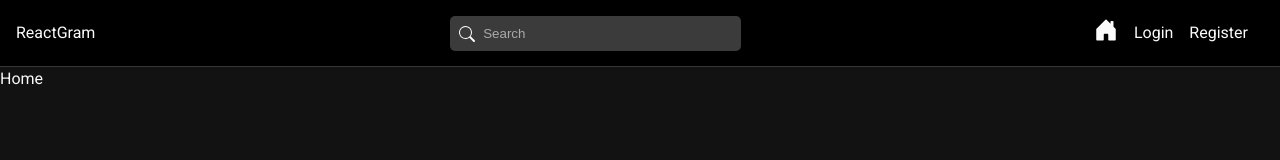
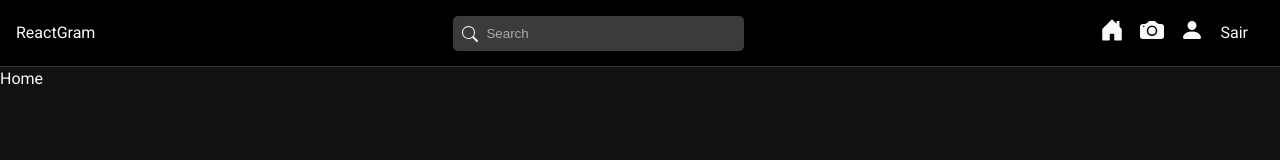
Before and after one commit to MateusGurgel/ReactGram-Front, a React (Vite) app: page / in a window 1280 px wide. Shown: the top 160 px of the page. Built offline with nearby package versions, Linux system fonts and the light colour scheme; sample sign-in values are in the browser's storage.

Commit message:
auth added

```diff
--- a/src/layouts/Navbar/Navbar.tsx
+++ b/src/layouts/Navbar/Navbar.tsx
@@ -8,7 +8,16 @@
   BsFillCameraFill,
 } from "react-icons/bs";
 
+// Hooks
+import { useState } from "react";
+import { useAuth } from "../../hooks/useAuth";
+import { useDispatch, useSelector } from "react-redux";
+import { useNavigate } from "react-router-dom";
+
 const Navbar = () => {
+  const { auth } = useAuth();
+  const { user } = useSelector((state: any) => state.auth);
+
   return (
     <nav id="nav">
       <Link to="/">ReactGram</Link>
@@ -18,17 +27,40 @@
       </form>
 
       <ul id="nav-links">
+        {auth ? (
+          <>
             <li>
               <NavLink to="/">
                 <BsHouseDoorFill />
               </NavLink>
             </li>
+            {user && (
+              <li>
+                <NavLink to={`/users/${user._id}`}>
+                  <BsFillCameraFill/>
+                </NavLink>
+              </li>
+
+            )}
+            <li>
+              <NavLink to="/profile">
+                <BsFillPersonFill/>
+              </NavLink>
+            </li>
+            <li>
+              <span>Sair</span>
+            </li>
+          </>
+        ) : (
+          <>
             <li>
               <NavLink to="/login">Login</NavLink>
             </li>
             <li>
               <NavLink to="/register">Register</NavLink>
             </li>
+          </>
+        )}
       </ul>
     </nav>
   );
```
Lines whose indentation alone changed are shown as unchanged.
